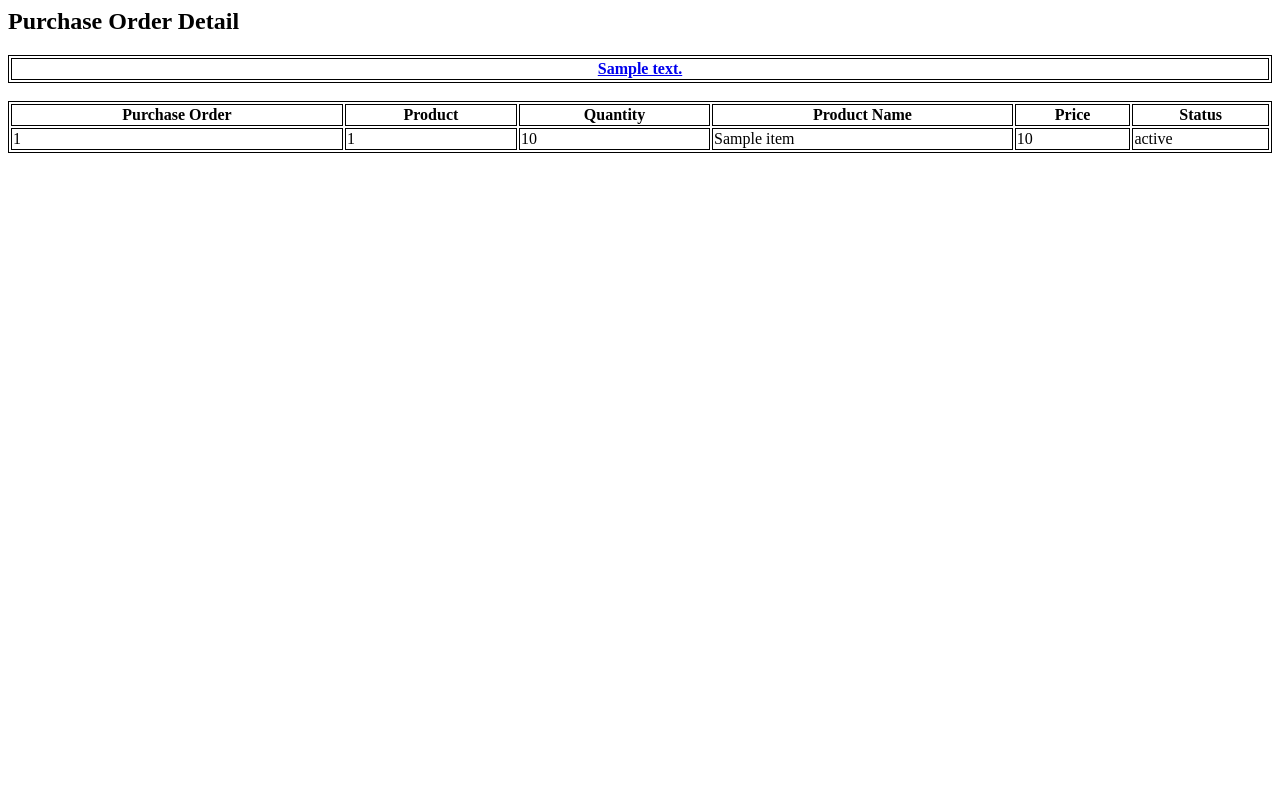
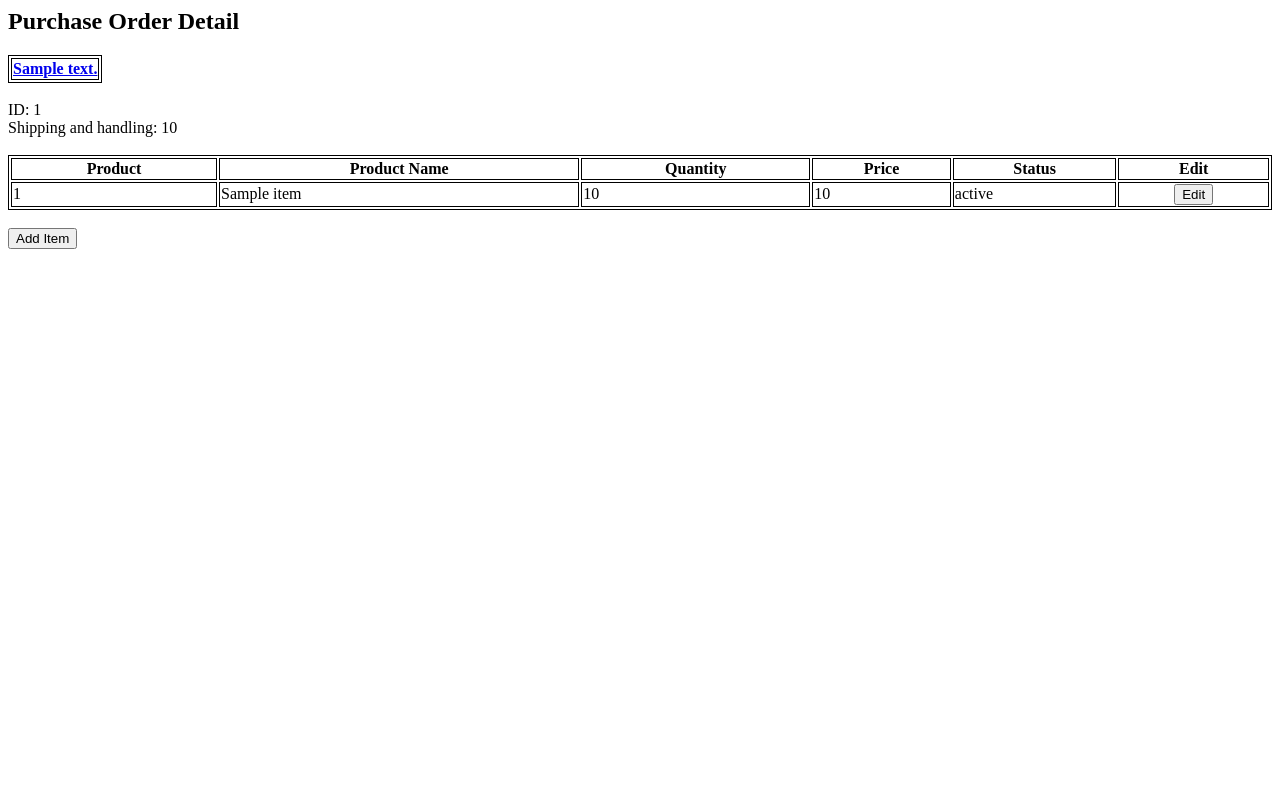
Before and after one commit to StephenP-AL/CS499-group-7, a Django app: template src/seven/truckr/templates/truckr/purchaseOrdersDetail2.html in a window 1280 px wide. Run offline with Django 3.2, Linux system fonts and the light colour scheme; the template is opened without the code that fills it: most values are stand-ins (such as "Sample title", 1, 10 or a date in 2020); lists and menus that the app fills with data are empty.

Commit message:
Made purchase order detail page better

```diff
--- a/src/seven/truckr/templates/truckr/purchaseOrdersDetail2.html
+++ b/src/seven/truckr/templates/truckr/purchaseOrdersDetail2.html
@@ -6,7 +6,7 @@
 	<h2>Purchase Order Detail</h2>
 <!-- Navigation bar -->
 {% if nav %}
-<table style="width:100%">
+<table>
 	<tr>
 	{% for item in nav %}
 	<th><a href='{{item.url}}'>{{item.text}}</a></th>
@@ -16,30 +16,39 @@
 <br>
 {% endif %}
 
+
+	{% for order in po %}
+		ID: {{order.purchaseOrderID}} <br>
+		Shipping and handling: {{order.costShippingHandling}}
+	{% endfor %}
+	<br>
+
+	<br>
 <table style="width:100%">
        	<tr>
-	       	<th>Purchase Order</th>
 	       	<th>Product</th>
+		<th>Product Name</th>
 	       	<th>Quantity</th>
-		<th>Product Name</th>
 	       	<th>Price</th>
 	       	<th>Status</th>
+		<th>Edit</th>
        	</tr>
 {% if items%}
 	{% for item in items%}
 	<tr>
-		<!--		<td><a href="/order/{{order.orderID}}/">{{order.orderID}} </td>-->
-		<td>{{item.purchaseOrderID}}</td>
 		<td>{{item.productID}}</td>
+		<td>{{item.productName}}</td>
 		<td>{{item.quantity}}</td>
-		<td>{{item.productName}}</td>
 		<td>{{item.price}}</td>
 		<td>{{item.status}}</td>
+		<td style = text-align:center> <button type="button" onclick="window.location.href='/admin/truckr/orderitem/{{item.productID}}/change/';">Edit</button></td>
 	</tr>
 	{% endfor %}
 {% else %}
 	<p>No orders are available.</p>
 {% endif %}
 </table>
+<br>
+<button type="button" onclick="window.location.href='/admin/truckr/orderitem/add/';">Add Item</button>
 </body>
 </html>
--- a/src/seven/truckr/views.py
+++ b/src/seven/truckr/views.py
@@ -105,11 +105,12 @@ def purchaseOrders(request):
 def purchaseOrderDetail(request, ID):
     username = request.user.username
     nav = navigation(username)
+    po = purchaseOrder.objects.raw('SELECT * FROM truckr_purchaseorder WHERE purchaseOrderID = %s;',[ID])
 
     # Join the orderitem table with the product table to display product data for that order. Filters for a specific purchase order
     items = orderItem.objects.raw('SELECT truckr_orderitem.id as id, truckr_orderitem.purchaseOrderID as purchaseOrderID, truckr_orderitem.productID as productID, truckr_product.productName as productName, truckr_product.price as price, truckr_orderitem.quantity as quantity, truckr_orderitem.status as status FROM truckr_orderitem INNER JOIN truckr_product ON truckr_orderitem.productID = truckr_product.productID WHERE truckr_orderitem.purchaseOrderID = %s', [ID])
-#inferior code    items = orderItem.objects.filter(purchaseOrderID = ID)
-    context = {'items':items,'nav':nav}
+
+    context = {'items':items,'nav':nav, 'po':po}
     return(render(request, 'truckr/purchaseOrdersDetail2.html', context))
 
 def manifestDetail(request,ID):
```
